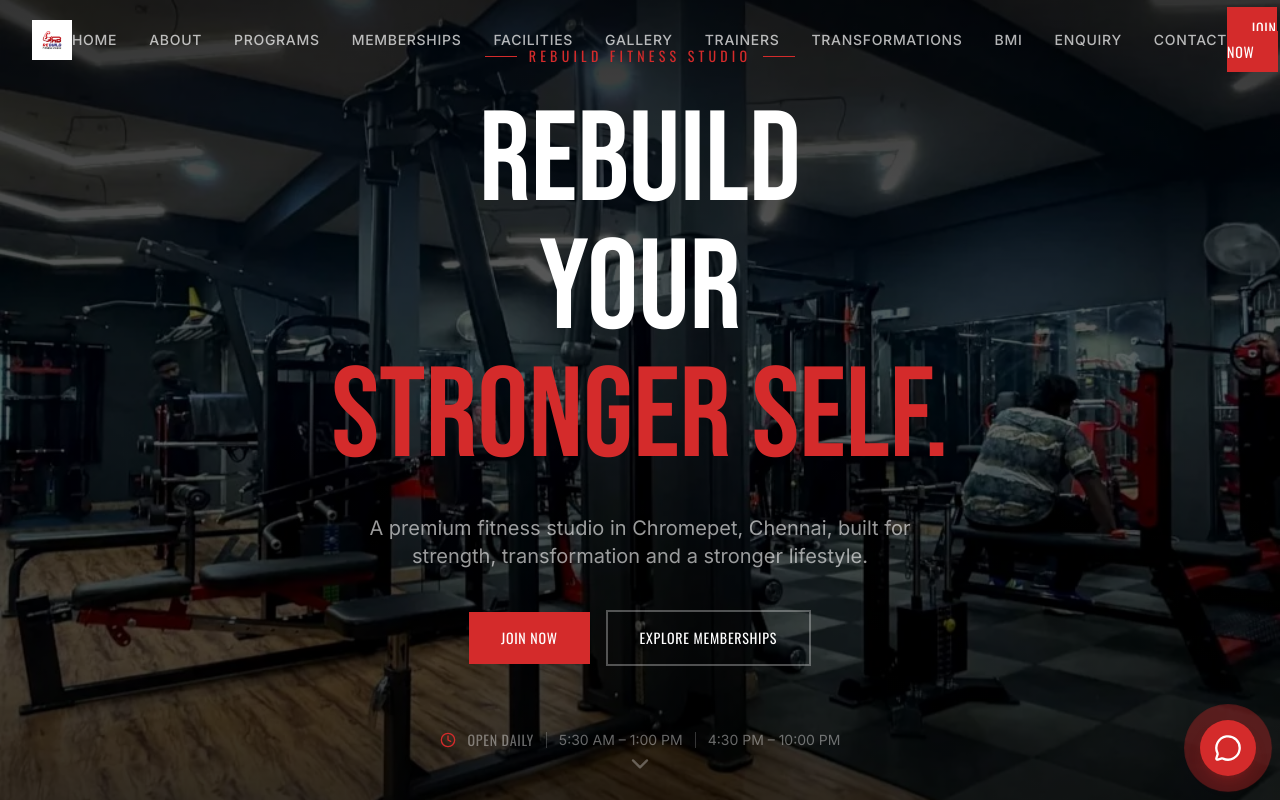
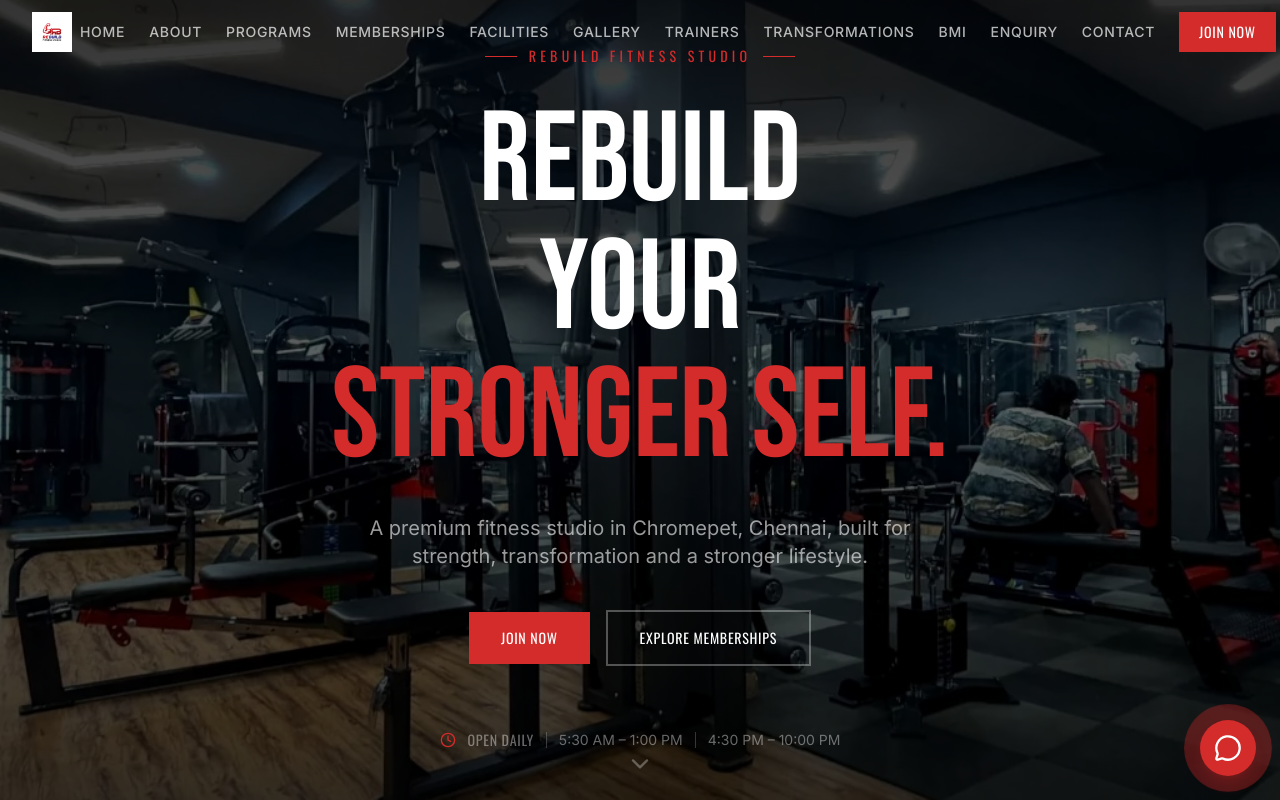
Before and after one commit to mohanvinayagam/rebuild-fitness-studio, a React (Vite) app: page / in a window 1280 px wide. Shown: the top 800 px of the page. Built offline with nearby package versions, Linux system fonts and the light colour scheme; the HTML template or start-up script is replaced by a standard one.

Commit message:
Fix navbar: align Join Now button properly within navbar height

```diff
--- a/src/components/Navbar.jsx
+++ b/src/components/Navbar.jsx
@@ -20,7 +20,7 @@
       }`}
     >
       <nav className="max-w-7xl mx-auto px-4 sm:px-6 lg:px-8" aria-label="Main navigation">
-        <div className="flex items-center justify-between h-20">
+        <div className="flex items-center justify-between h-16 gap-2">
           {/* Logo */}
           <a href="#home" className="flex-shrink-0">
             <img
@@ -31,12 +31,12 @@
           </a>
 
           {/* Desktop Navigation */}
-          <div className="hidden lg:flex items-center gap-8">
+          <div className="hidden lg:flex items-center gap-4 xl:gap-6">
             {navLinks.map((link) => (
               <a
                 key={link.href}
                 href={link.href}
-                className="text-white/70 hover:text-brand-red text-sm font-medium uppercase tracking-wider transition-colors duration-200"
+                className="text-white/70 hover:text-brand-red text-xs xl:text-sm font-medium uppercase tracking-wide xl:tracking-wider transition-colors duration-200 whitespace-nowrap"
               >
                 {link.label}
               </a>
@@ -44,12 +44,12 @@
           </div>
 
           {/* Desktop CTA */}
-          <div className="hidden lg:block">
+          <div className="hidden lg:flex flex-shrink-0 ml-4">
             <a
               href={gymData.whatsappLink}
               target="_blank"
               rel="noopener noreferrer"
-              className="bg-brand-red text-white px-6 py-2.5 font-heading uppercase tracking-wider text-sm hover:bg-brand-red-light transition-colors duration-200"
+              className="bg-brand-red text-white px-5 py-2.5 font-heading uppercase tracking-wider text-sm hover:bg-brand-red-light transition-colors duration-200 whitespace-nowrap"
             >
               Join Now
             </a>
@@ -75,7 +75,7 @@
             animate={{ opacity: 1, height: '100vh' }}
             exit={{ opacity: 0, height: 0 }}
             transition={{ duration: 0.3, ease: 'easeInOut' }}
-            className="lg:hidden fixed inset-0 top-20 bg-brand-dark/98 backdrop-blur-lg z-40"
+            className="lg:hidden fixed inset-0 top-16 bg-brand-dark/98 backdrop-blur-lg z-40"
           >
             <div className="flex flex-col items-center justify-center h-full gap-8 -mt-20">
               {navLinks.map((link, i) => (
```
